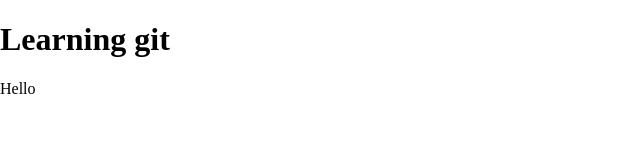
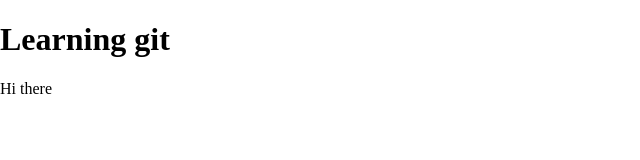
Before and after one commit to Slicecount/learning-git, a plain HTML site: page index.html in a window 1280 px wide. Shown: the full height of the page, 0-640 px from the left. Drawn offline with Linux system fonts and the light colour scheme.

Commit message:
Changed paragraph text in index.html

```diff
--- a/index.html
+++ b/index.html
@@ -8,6 +8,6 @@
 </head>
 <body>
     <h1>Learning git</h1>
-    <p>Hello</p>
+    <p>Hi there</p>
 </body>
 </html>
```
